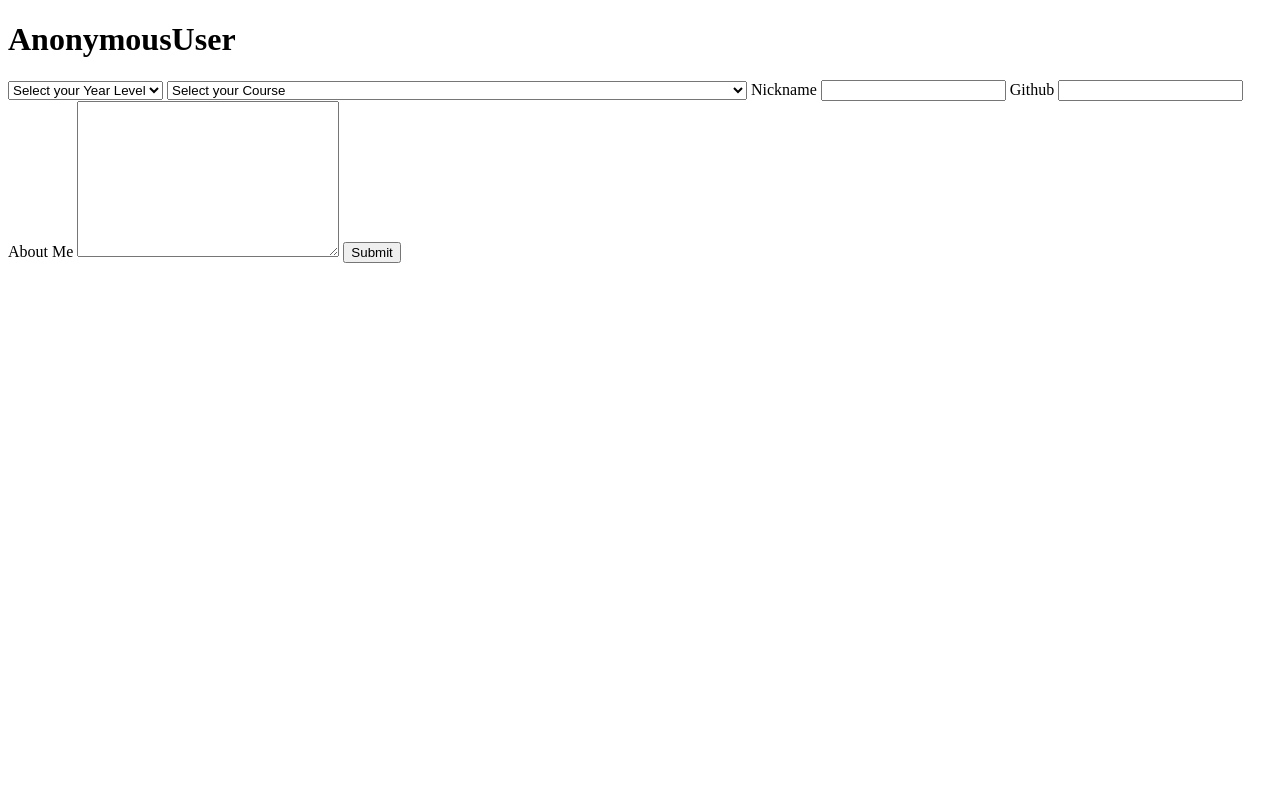
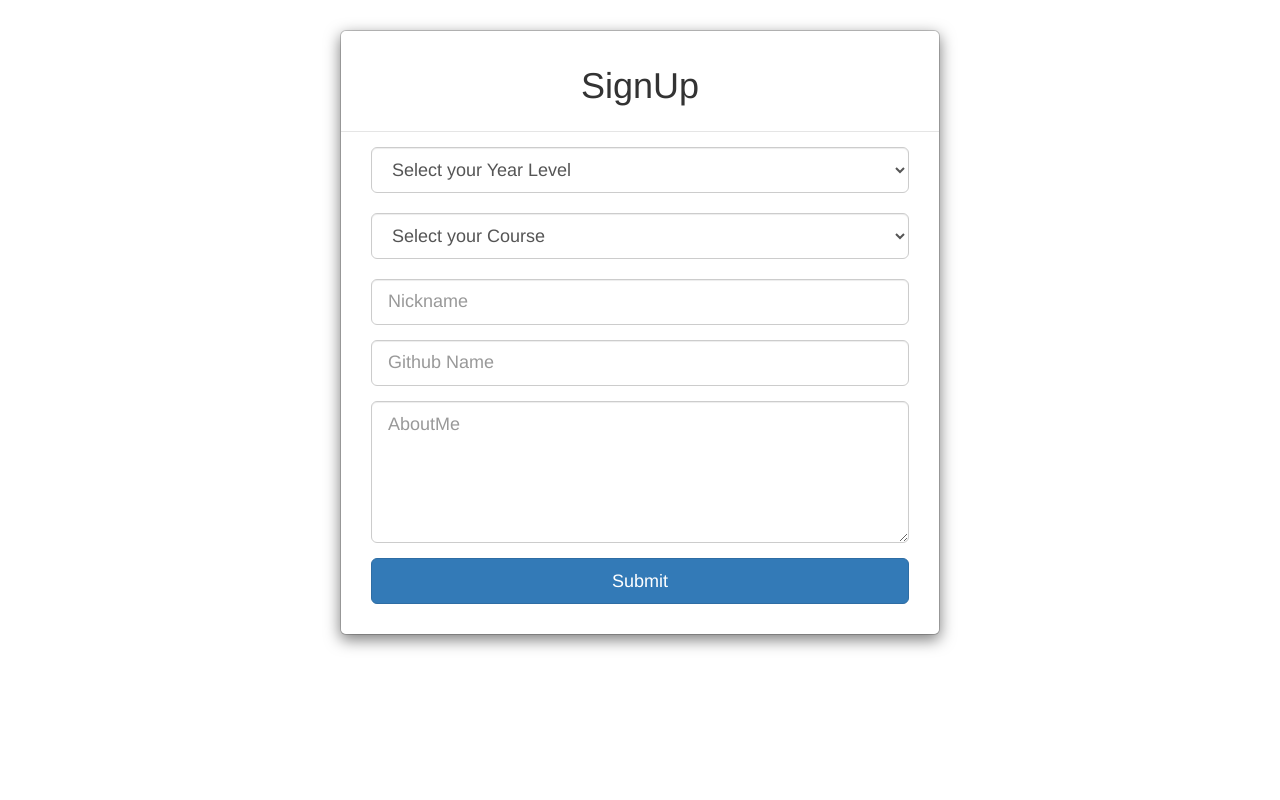
Before and after one commit to John-teology/IS-Project-2, a Django app: template portfolio/templates/portfolio/userForm.html in a window 1280 px wide. Run offline with Django 3.2, Linux system fonts and the light colour scheme; the template is opened without the code that fills it: values that come from a table or form of the project are taken from there, others are empty; data comes from the database, SQL or seed files in the repository; both versions use the stored data as it was after the commit; some libraries are stand-ins or nearby versions.

Commit message:
version1

```diff
--- a/portfolio/templates/portfolio/userForm.html
+++ b/portfolio/templates/portfolio/userForm.html
@@ -1,42 +1,107 @@
 <!DOCTYPE html>
 <html lang="en">
   <head>
-    <meta charset="UTF-8" />
-    <meta http-equiv="X-UA-Compatible" content="IE=edge" />
-    <meta name="viewport" content="width=device-width, initial-scale=1.0" />
-    <title>FillmeUp</title>
+    <meta charset="utf-8" />
+    <title>Form</title>
+    <meta name="viewport" content="width=device-width, initial-scale=1" />
+    <script src="https://code.jquery.com/jquery-1.10.2.min.js"></script>
+    <link
+      href="https://netdna.bootstrapcdn.com/bootstrap/3.0.3/css/bootstrap.min.css"
+      rel="stylesheet"
+    />
+    <script src="https://netdna.bootstrapcdn.com/bootstrap/3.0.3/js/bootstrap.min.js"></script>
   </head>
   <body>
-  <h1>{{request.user}}</h1>
+    <!--login modal-->
+    <div
+      id="loginModal"
+      class="modal show"
+      tabindex="-1"
+      role="dialog"
+      aria-hidden="true"
+    >
+      <div class="modal-dialog">
+        <div class="modal-content">
+          <div class="modal-header">
+            <h1 class="text-center">SignUp</h1>
+          </div>
+          <div class="modal-body">
+            <form
+              class="form col-md-12 center-block"
+              action="{% url 'checkform' %}"
+              method="post"
+            >
+              {% csrf_token %}
 
-    </form>
-
-    <h3>{{request.session.githuberr}}</h3>
-    <h3>{{request.session.githubexist}}</h3>
-
-    <form action="{% url 'checkform' %}" method="post">
-      {% csrf_token %}
-      <select name="yearlevelid" id="">
+              <div class="form_group">
+                <select name="yearlevelid" id="" class="form-control input-lg"
+                style="margin-bottom: 20px">
                   <option value="" disabled selected>Select your Year Level</option>
                   {% for yearlevel in yearlevels %}
                   <option value="{{yearlevel.id}}">{{yearlevel}}</option>
                   {% endfor %}
                 </select>
-      <select name="courseid" id="">
+              </div>
+              <div class="form_group">
+                <select name="courseid" id="" class="form-control input-lg"
+                style="margin-bottom: 20px">
                   <option value="" disabled selected>Select your Course</option>
                   {% for course in courses %}
                   <option value="{{course.id}}">{{course}}</option>
                   {% endfor %}
                 </select>
-      <label for="nick">Nickname</label>
-      <input id="nick" name="nickname" type="text" />
+              </div>
+              <div class="form-group">
+                <input
+                  type="text"
+                  name="nickname"
+                  class="form-control input-lg"
+                  placeholder="Nickname"
+                />
+              </div>
+              <div class="form-group">
+                <input
+                  type="text"
+                  class="form-control input-lg"
+                  placeholder="Github Name"
+                  name="github"
+                />
+              </div>
+              <div class="form-group">
+                <textarea
+                  id=""
+                  class="form-control input-lg"
+                  cols="30"
+                  rows="5"
+                  name="aboutMe"
+                  placeholder="AboutMe"
+                ></textarea>
+              </div>
 
-      <label for="git">Github</label>
-      <input id="git" name="github" type="text" value="{{request.session.githubn}}"/>
-      <label for="about">About Me </label>
-      <textarea name="aboutMe" id="about" cols="30" rows="10"></textarea>
+              <div class="form-group">
+                <button class="btn btn-primary btn-lg btn-block" type="submit">
+                  Submit
+                </button>
+              </div>
+            </form>
+          </div>
+          <div class="modal-footer">
+            <div class="col-md-1accordion2">
+            </div>
+          </div>
+        </div>
+      </div>
+    </div>
 
-      <input type="submit" />
-    </form>
+    <style type="text/css">
+      body {
+        margin-top: 20px;
+      }
+      .modal-footer {
+        border-top: 0px;
+      }
+    </style>
+
+    <script type="text/javascript"></script>
   </body>
 </html>
```
Also changed, not shown: db.sqlite3. Lines whose indentation alone changed are shown as unchanged.
